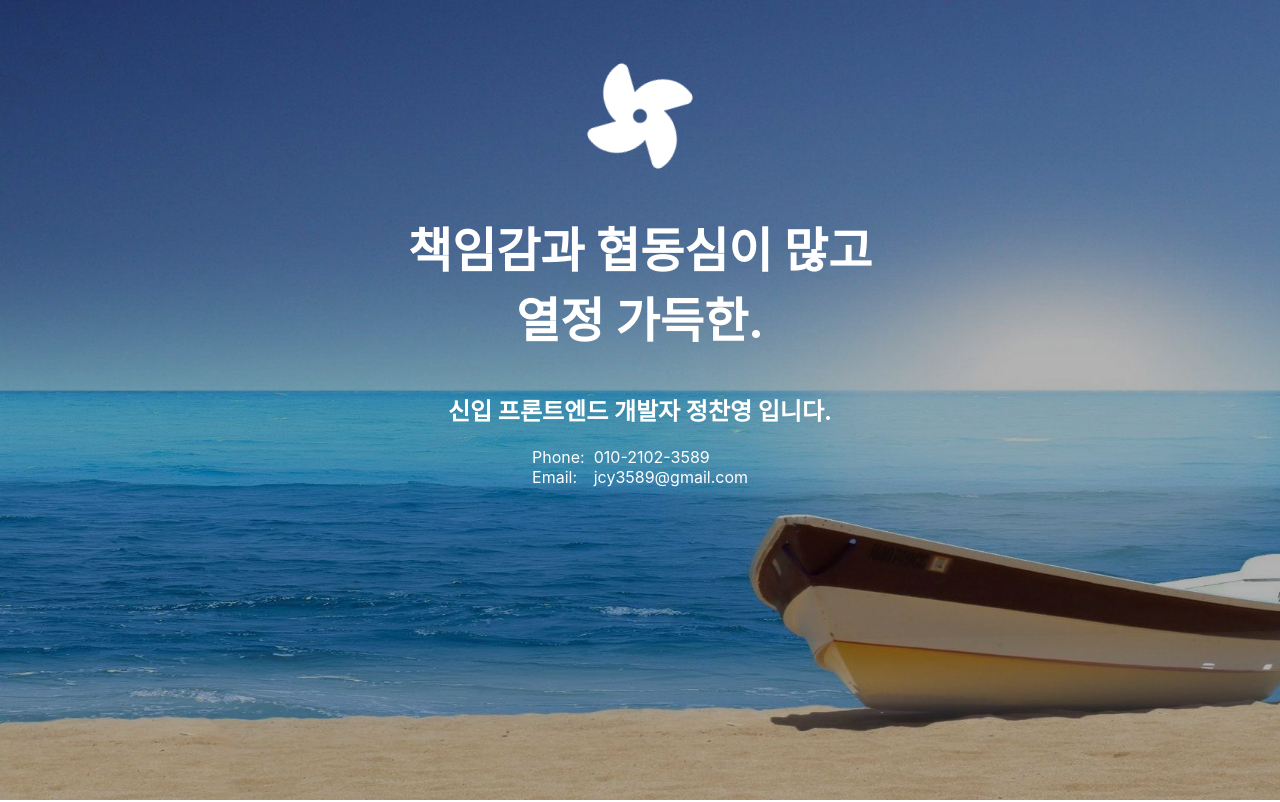
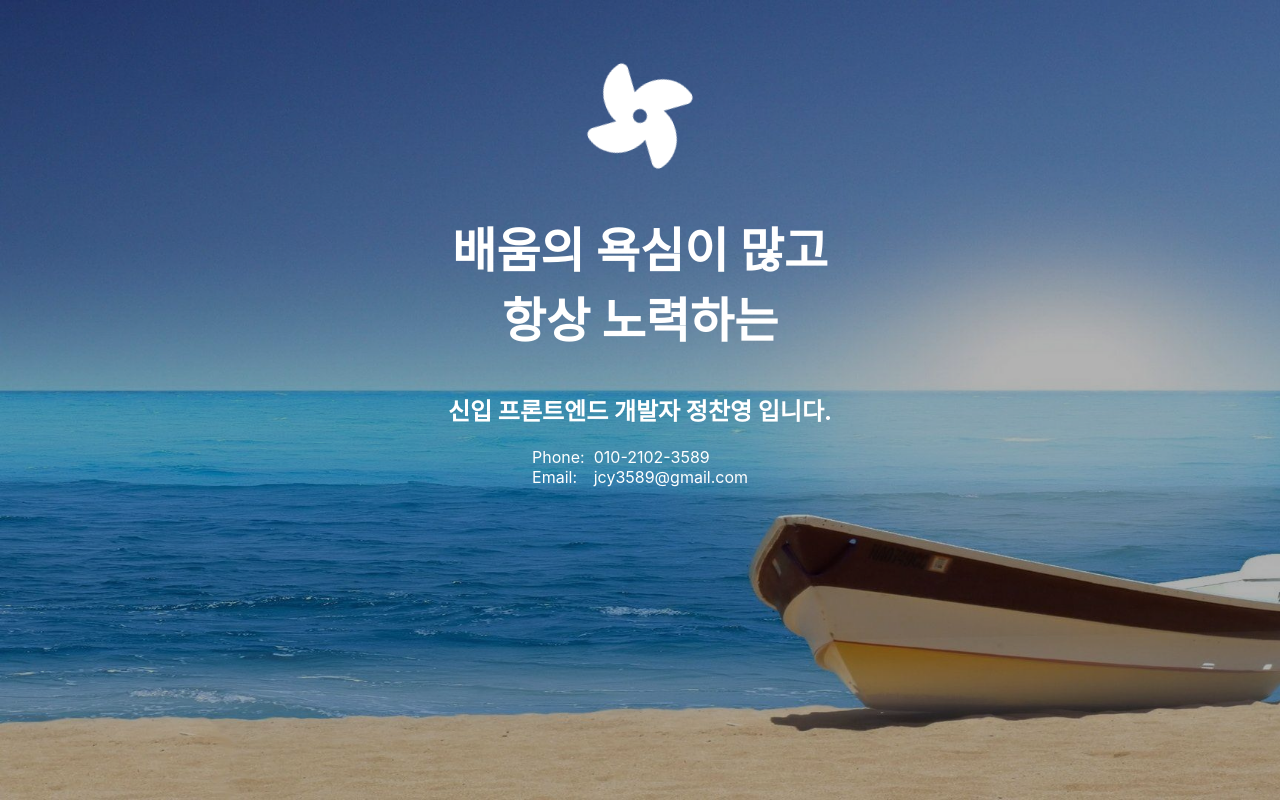
Before and after one commit to cy3589/portfolio, a Next.js app: page / in a window 1280 px wide. Shown: the top 802 px of the page. Built offline with nearby package versions, Linux system fonts and the light colour scheme; a web font is replaced by a local one.

Commit message:
문구 일부 변경

```diff
--- a/pages/index.tsx
+++ b/pages/index.tsx
@@ -188,8 +188,8 @@ const Home: NextPage = () => {
           <div>
             <FanSpinIcon />
             <SectionTitle>
-              책임감과 협동심이 많고
-              <br /> 열정 가득한.
+              배움의 욕심이 많고
+              <br /> 항상 노력하는
             </SectionTitle>
             <h2>신입 프론트엔드 개발자 정찬영 입니다.</h2>
             {me && (
```
